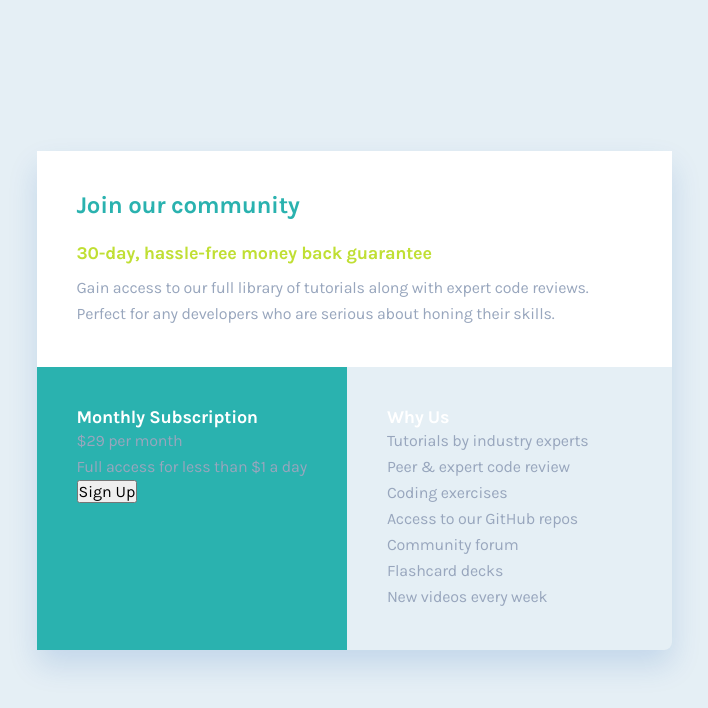
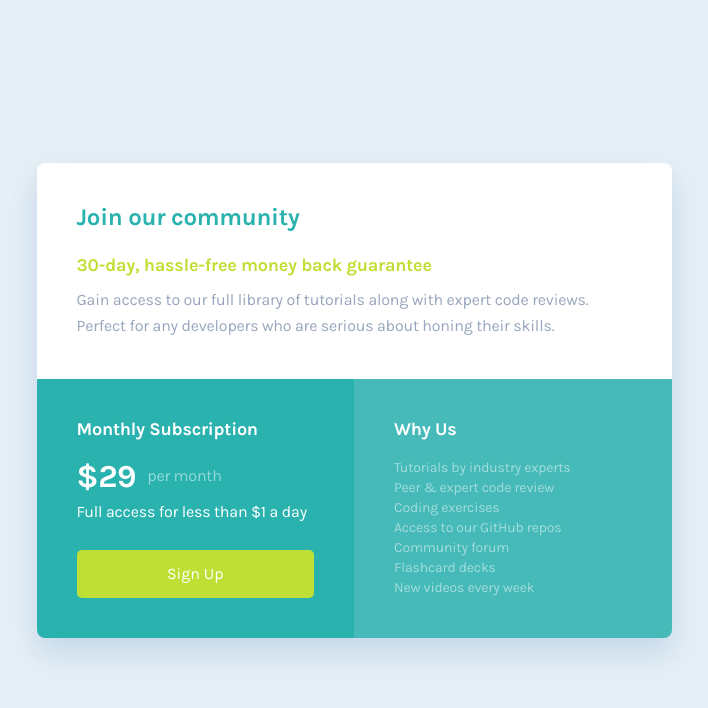
Before and after one commit to aleksandr-efimenko/single-price-grid-component, a website built with Vite: page index.html in a window 1280 px wide. Shown: the whole page, without its empty margins (286-994 px from the left). Built offline with nearby package versions, Linux system fonts and the light colour scheme.

Commit message:
finish desktop version

```diff
--- a/index.html
+++ b/index.html
@@ -24,9 +24,14 @@
     </div>
     <div class="bottom-container">
       <div class="bt-left-container">
-        <h2>Monthly Subscription</h2>
-        <p class="price">&dollar;29 <span class="price-period">per month</span></p>
-        <p class="price-description">Full access for less than &dollar;1 a day</p>
+        <div class="price-top">
+          <h2>Monthly Subscription</h2>
+          <div class="price-container">
+            <p class="price-main">&dollar;29</p>
+            <p class="price-period">per month</p>
+          </div>
+          <p class="price-description">Full access for less than &dollar;1 a day</p>
+        </div>
         <button class="btn">Sign Up</button>
       </div>
       <div class="bt-right-container">
--- a/style.css
+++ b/style.css
@@ -2,6 +2,7 @@
 
 :root {
   --cyan: hsl(179, 62%, 43%);
+  --cyan-transparent: hsla(179, 62%, 43%, 85%);
   --bright-yellow: hsl(71, 73%, 54%);
   --light-gray: hsl(204, 43%, 93%);
   --grayish-blue: hsl(218, 22%, 67%);
@@ -51,7 +52,11 @@
   --ls-h2: var(--ls-h2-d);
 
   /* smaller than heading font sizes */
-  --fs-milli: 14px;
+  --fs-milli: .875rem;
+  --lh-milli: 20px;
+  --ls-milli: -0.0106rem;
+
+  --border-radius: .5rem;
 }
 
 
@@ -96,17 +101,10 @@ p {
   color: var(--grayish-blue);
 }
 
-.top-container h1 {
-  margin-block-end: 1.5rem;
-}
-
-.top-container h2 {
-  margin-block: 1.5rem .6875rem;
-}
 
 .card {
   box-shadow: 0px .9375rem 1.875rem hsla(212, 100%, 34%, 0.148847);
-  border-radius: .5rem;
+  border-radius: var(--border-radius);
   max-width: 39.6875rem;
 }
 
@@ -118,19 +116,80 @@ p {
 
 .top-container {
   background-color: var(--white);
+  border-radius: var(--border-radius) var(--border-radius) 0 0;
 }
+
+.top-container h1 {
+  margin-block-end: 1.5rem;
+}
+
+.top-container h2 {
+  margin-block: 1.5rem .6875rem;
+}
+
 
 .bottom-container {
   display: flex;
-  flex: 1;
+}
+
+.bottom-container h2,
+.bottom-container p {
+  color: var(--white);
+
 }
 
 .bottom-container h2 {
-  color: var(--white);
+  margin-block-end: 1.125rem;
 }
 
 .bt-left-container {
+  flex: 1;
   background-color: var(--cyan);
+  border-radius: 0 0 0 var(--border-radius);
+  display: flex;
+  flex-direction: column;
+  justify-content: space-between;
 }
 
-.bt-right-container {}
+.bt-right-container {
+  flex: 1;
+  background-color: var(--cyan-transparent);
+  border-radius: 0 0 var(--border-radius) 0;
+}
+
+.bt-right-container p {
+  font-size: var(--fs-milli);
+  line-height: var(--lh-milli);
+  letter-spacing: var(--ls-milli);
+  opacity: .5;
+}
+
+.price-container {
+  display: flex;
+  align-items: center;
+}
+
+.price-main {
+  font-size: var(--fs-kilo);
+  font-weight: var(--fw-heading);
+  line-height: var(--lh-kilo);
+  letter-spacing: var(--ls-kilo);
+}
+
+.price-period {
+  margin-inline-start: .6875rem;
+  opacity: 0.5;
+}
+
+.price-description {
+  margin-block-start: .25rem;
+}
+
+.btn {
+  background-color: var(--bright-yellow);
+  color: var(--white);
+  width: 100%;
+  border: 0;
+  border-radius: .3125rem;
+  min-height: 3rem;
+}
```
